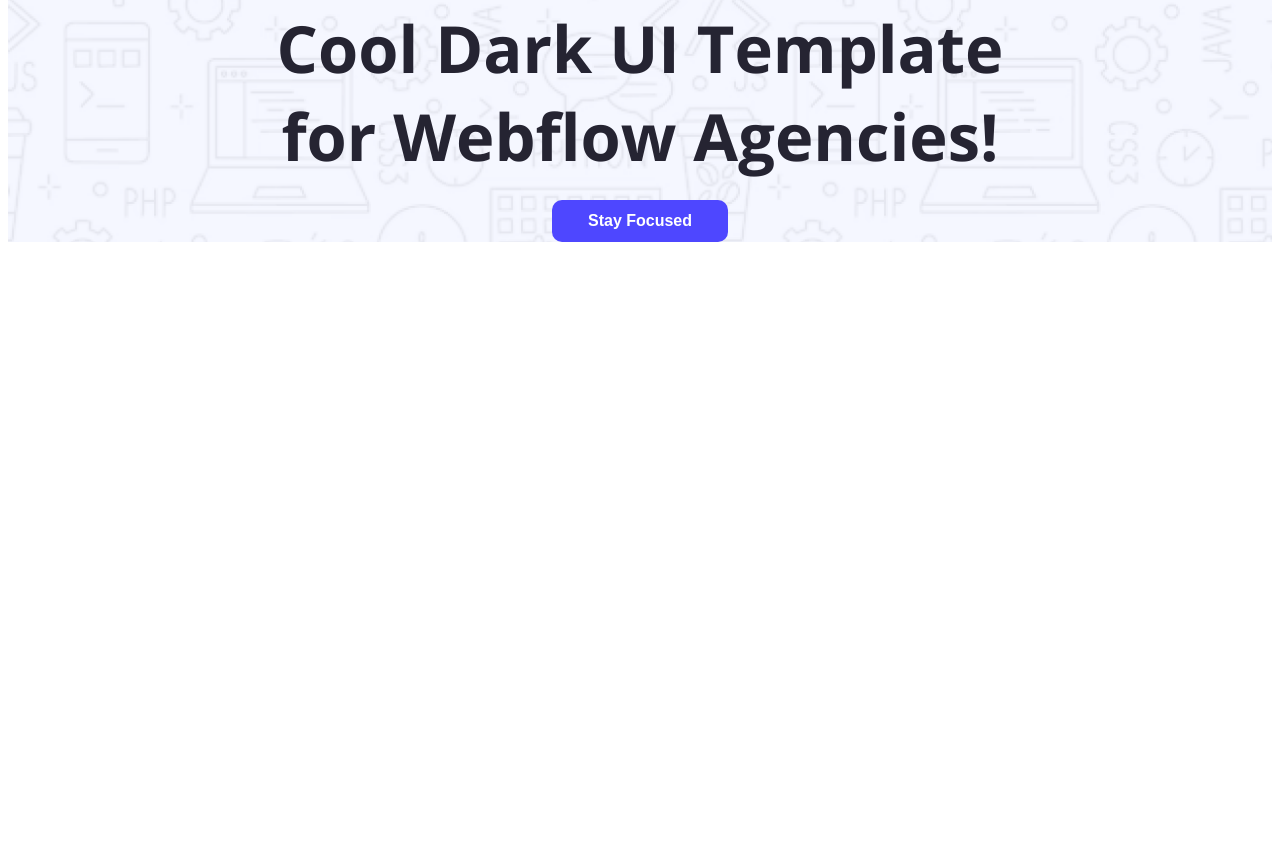
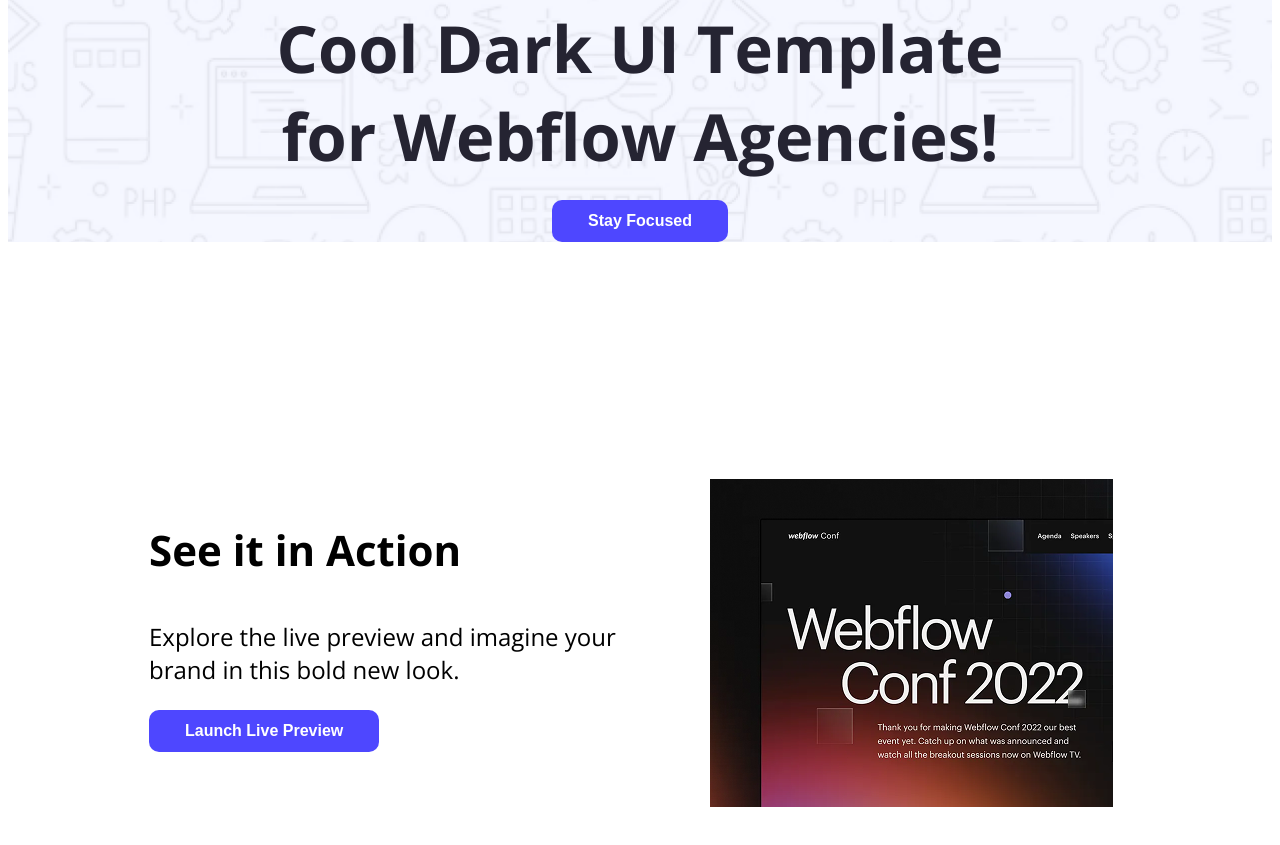
Before and after one commit to Mitu-Rani-Sutradhar/webflow-agencies-repo, a plain HTML site: page index.html in a window 1280 px wide. Shown: the part 469-1314 px from the top of the page. Before the commit the page ends 948 px from the top, so only its background shows below. Drawn offline with nearby package versions, Linux system fonts and the light colour scheme.

Commit message:
added more in index.html and repo.css file

```diff
--- a/index.html
+++ b/index.html
@@ -23,6 +23,16 @@
     </div>
    </header>
     <main>
+        <div class="action">
+<div class="action-content">
+   <h3 class="action-title">See it in Action</h3>
+   <p class="action-description">Explore the live preview and imagine your brand in this bold new look.</p>
+   <button class="btn-primary"  type="button">Launch Live Preview</button>
+</div>
+
+<img class="action-picture" src="images/Assets/wc-mini.png" alt="">
+        </div>
+
 
     </main>
     <footer>
--- a/styles/repo.css
+++ b/styles/repo.css
@@ -55,7 +55,32 @@ nav{
     text-align: center;
 }
 .banner{
-margin: 309px 267.5px 237px 267.5px;
+margin:309px 267.5px 237px 267.5px;
 text-align: center;
 
 }
+
+/*action style */
+
+.action{
+     display: flex;
+     justify-content: space-between;
+     margin: 62.5px 159px 62.5px 141px;
+
+}
+.action-content{
+    max-width: 517px;
+    height: 203px;
+}
+.action-title{
+    font-weight: bold;
+    font-size: 42px;
+}
+
+.action-description{
+   font-weight:regular;
+   font-size: 24px;
+}
+.action-picture{
+    width: 403px;
+}
```
